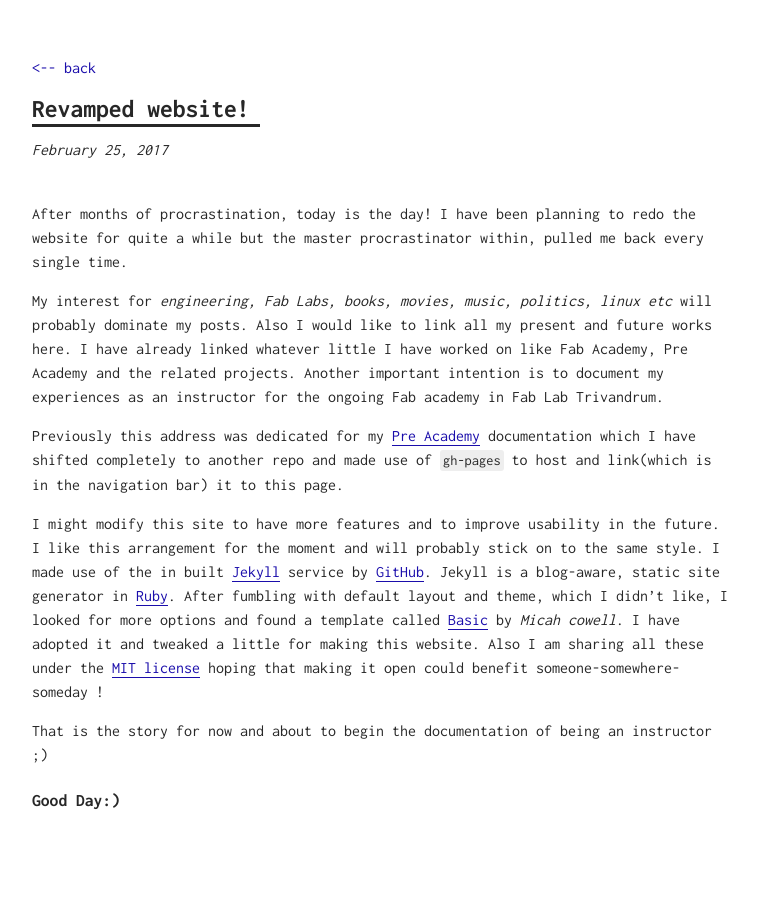
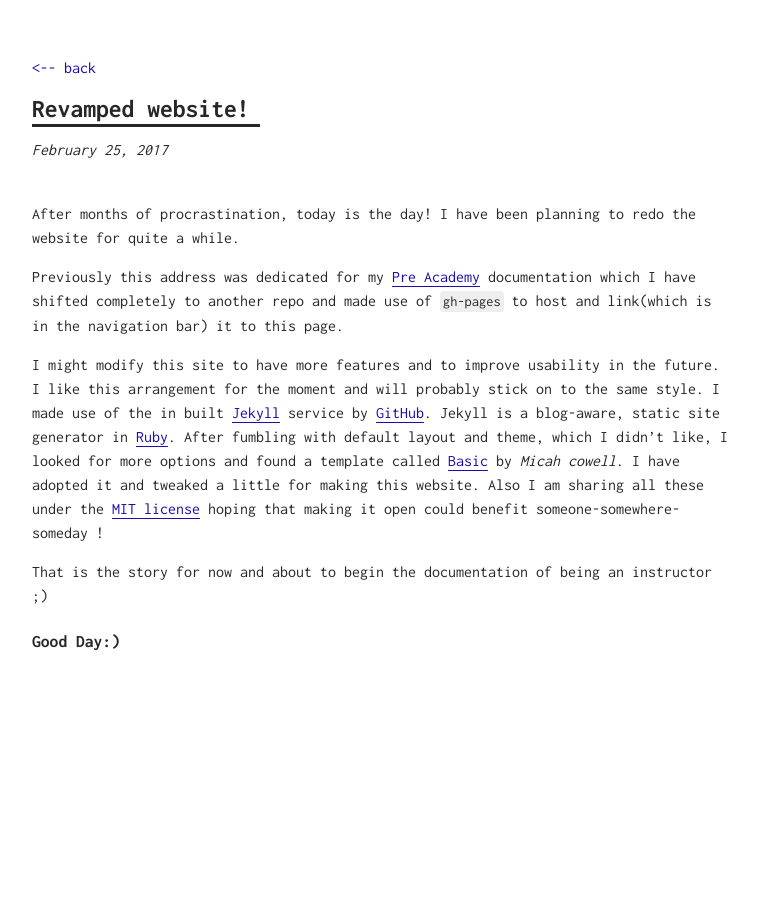
Before and after one commit to VishnuEaswaran/VishnuEaswaran.github.io, a Jekyll site: the page built from _posts/2017-02-25-Revamped-website.md, in a window 1280 px wide. Shown: the whole page, without its empty margins (258-1016 px from the left). Built offline with Jekyll 4.4.1, drawn with Linux system fonts in a browser that asks for light colours.

Commit message:
removed stuppid

```diff
--- a/_posts/2017-02-25-Revamped-website.md
+++ b/_posts/2017-02-25-Revamped-website.md
@@ -3,9 +3,7 @@ layout: post
 title: Revamped website!
 ---
 
-After months of procrastination, today is the day! I have been planning to redo the website for quite a while but the master procrastinator within, pulled me back every single time.
-
-My interest for *engineering, Fab Labs, books, movies, music, politics, linux etc* will probably dominate my posts. Also I would like to link all my present and future works here. I have already linked whatever little I have worked on like Fab Academy, Pre Academy and the related projects. Another important intention is to document my experiences as an instructor for the ongoing Fab academy in Fab Lab Trivandrum.
+After months of procrastination, today is the day! I have been planning to redo the website for quite a while.
 
 Previously this address was dedicated for my [Pre Academy](http://vishnueaswaran.github.io/Pre-Academy) documentation which I have shifted completely to another repo and made use of `gh-pages` to host and link(which is in the navigation bar) it to this page.
 
```
